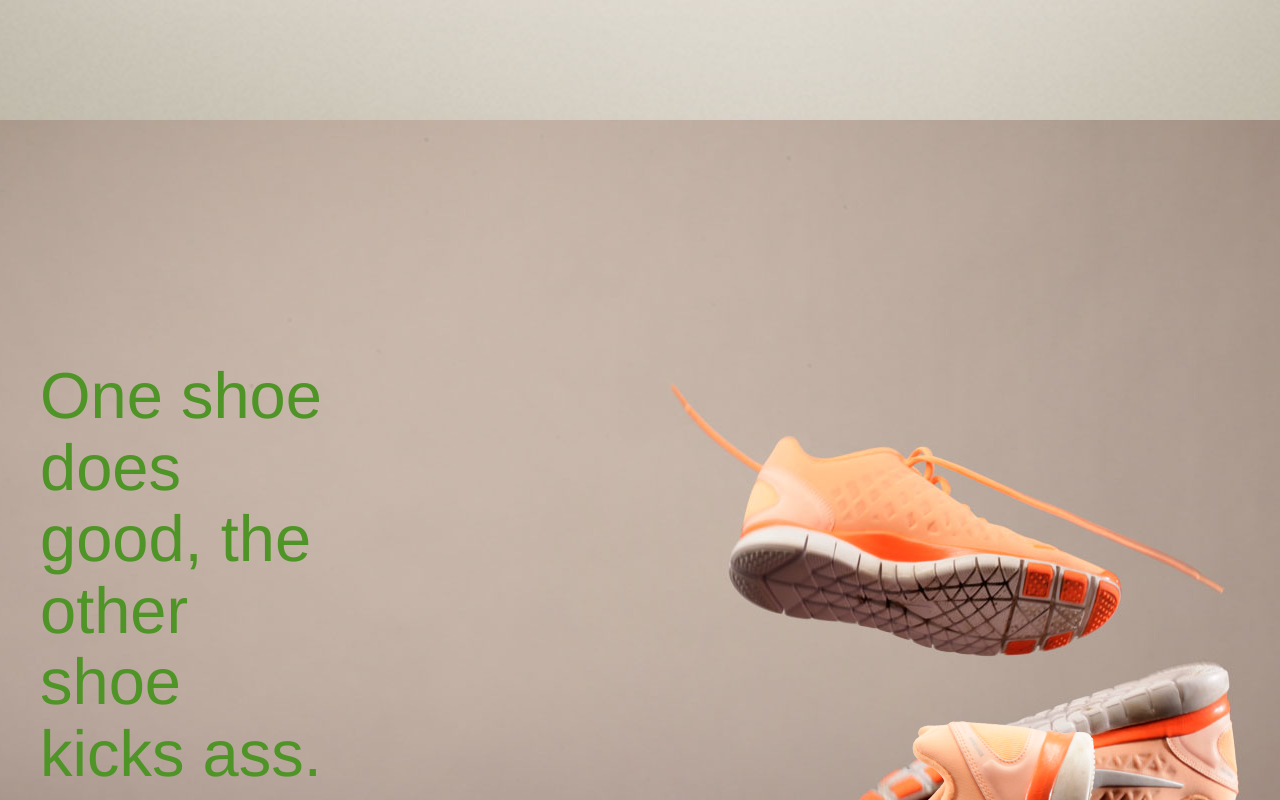
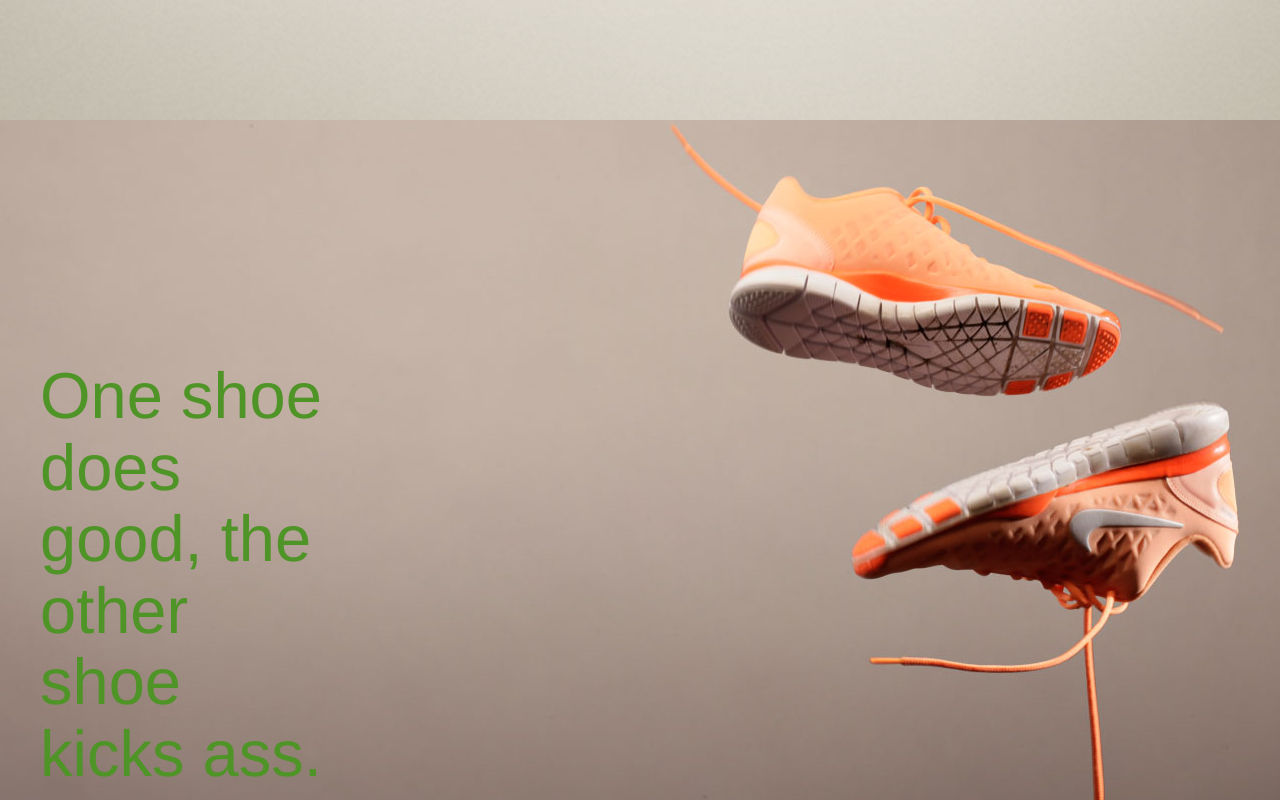
Before and after one commit to Victa/scrolly, a plain HTML site: page example/index.html in a window 1280 px wide. Shown: the part 1180-1980 px from the top of the page. Drawn offline with nearby package versions, Linux system fonts and the light colour scheme.

Commit message:
fix position issue

```diff
--- a/example/css/styles.css
+++ b/example/css/styles.css
@@ -51,3 +51,5 @@ section:nth-of-type(2){background:black;height:1600px;}
 section h1{color:#4F9426;width:300px;font-size:65px;margin-bottom:14px;}
 section p{color:black;width:300px;}
 section article{position:absolute;top:240px;left:40px;width:300px;z-index:4;}
+
+.parallax-item{position:absolute;z-index:5;top:40px;left:400px;}
--- a/example/index.html
+++ b/example/index.html
@@ -31,7 +31,7 @@
         leaving a huge environmental footprint. Everyone's a winner.</p>
         </article>
         <div class="parallax" data-velocity="-.1"></div>
-        <div class="parallax" data-velocity="-.4" data-fit="600"></div>
+        <div class="parallax" data-velocity="-.5" data-fit="500"></div>
     </section>
     <section></section>
 </header>
--- a/jquery.scrolly.js
+++ b/jquery.scrolly.js
@@ -8,7 +8,8 @@
     var pluginName = 'scrolly',
         defaults = {
             bgParallax: false
-        };
+        },
+        didScroll = false;
 
     function Plugin( element, options ) {
         this.element = element;
@@ -31,8 +32,15 @@
         this.bgStart = parseInt(this.$element.attr('data-fit'), 10);
 
         $(document).scroll(function(){
-            self.scrolly();
+            self.didScroll = true;
         });
+
+        setInterval(function() {
+            if (self.didScroll) {
+                self.didScroll = false;
+                self.scrolly();
+            }
+        }, 10);
     };
 
     Plugin.prototype.scrolly = function() {
@@ -40,11 +48,11 @@
             wH = $(window).height(),
             position = this.startPosition;
 
-        if(this.offsetTop >= (dT+wH+this.height)) {
+        if(this.offsetTop >= (dT+wH)) {
             this.$element.addClass('scrolly-invisible');
         } else {
             if(this.$element.hasClass('scrolly-invisible')){
-                position = this.startPosition + (dT + ( wH- this.offsetTop ) + this.height ) * this.velocity;
+                position = this.startPosition + (dT + ( wH - this.offsetTop ) ) * this.velocity;
             } else {
                 position = this.startPosition + dT  * this.velocity;
             }
```
Also changed, not shown: example/img/old-boy.png (added).
